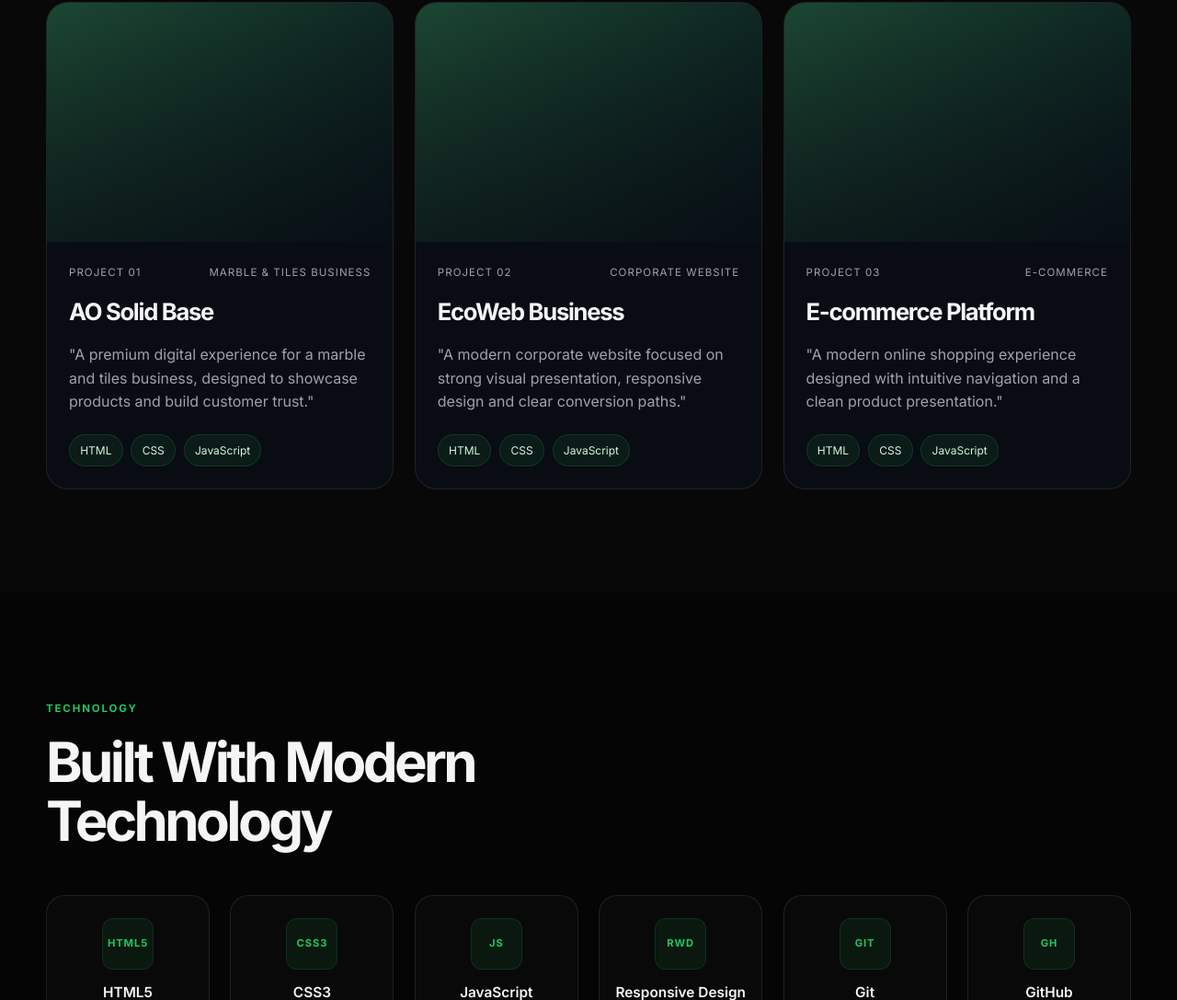
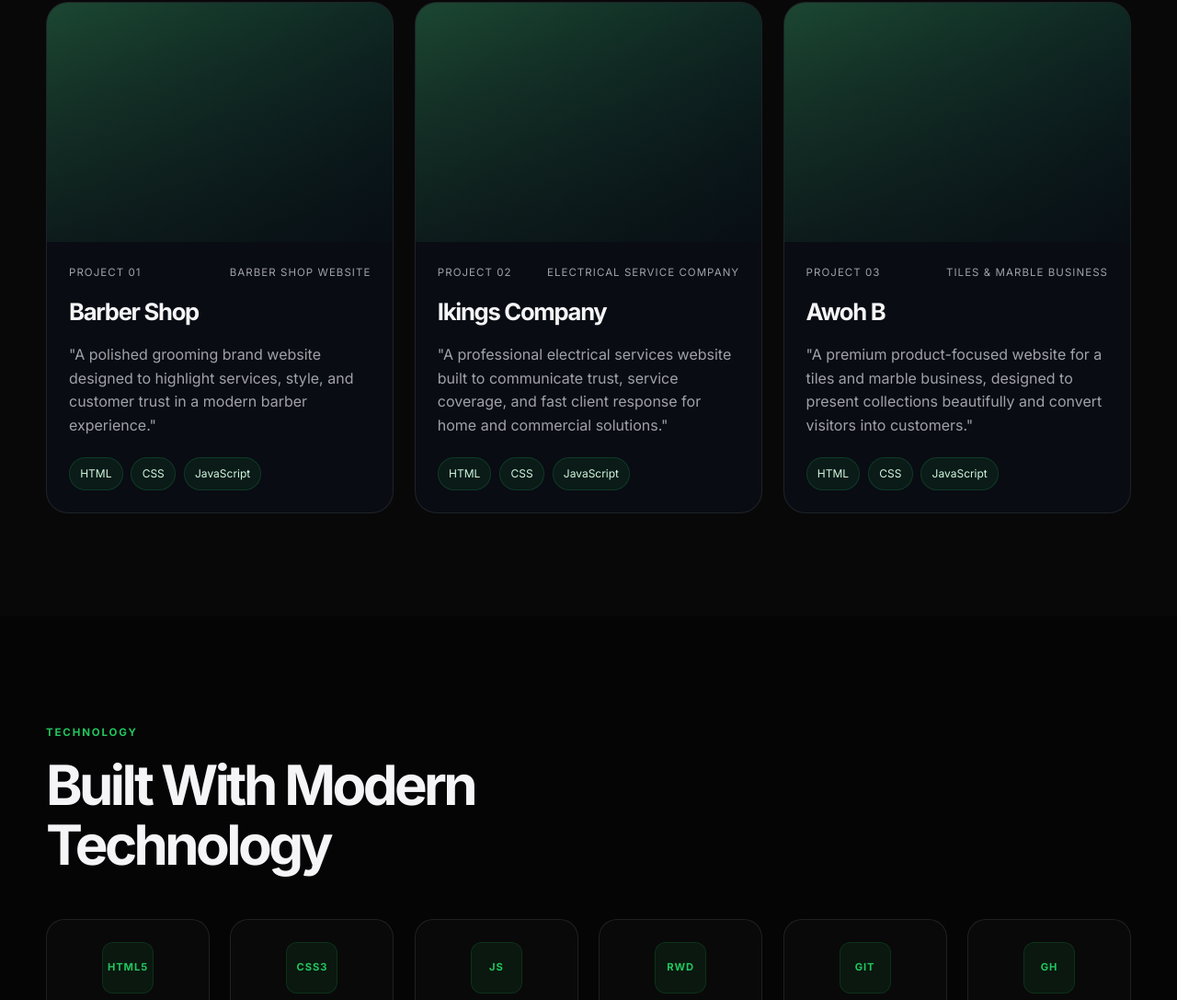
Before and after one commit to onyekachiemmanuel965-hub/PORT-FOLIO, a plain HTML site: page index.html in a window 1280 px wide. Shown: the part 2887-3974 px from the top of the page at 92% size. Drawn offline with Linux system fonts and the light colour scheme.

Commit message:
Update portfolio project links

```diff
--- a/index.html
+++ b/index.html
@@ -227,23 +227,22 @@
           <div class="projects-grid">
             <article class="project-card reveal">
               <div class="project-visual visual-one">
-                <img src="assets/images/project-1.jpg" alt="AO Solid Base project preview" onerror="this.style.display='none'; this.parentElement.classList.add('placeholder');" />
+                <img src="assets/images/project-1.jpg" alt="Barber shop project preview" onerror="this.style.display='none'; this.parentElement.classList.add('placeholder');" />
                 <div class="project-overlay">
                   <div class="project-actions">
-                    <a href="#" class="btn btn-primary">Live Demo</a>
-                    <a href="#" class="btn btn-secondary">View Project</a>
+                    <a href="https://onyekachiemmanuel965-hub.github.io/barber/" target="_blank" rel="noreferrer" class="btn btn-primary">Live Demo</a>
+                    <a href="https://onyekachiemmanuel965-hub.github.io/barber/" target="_blank" rel="noreferrer" class="btn btn-secondary">View Project</a>
                   </div>
                 </div>
               </div>
               <div class="project-content">
                 <div class="project-meta">
                   <span class="project-kicker">PROJECT 01</span>
-                  <span class="project-category">Marble &amp; Tiles Business</span>
+                  <span class="project-category">Barber Shop Website</span>
                 </div>
-                <h3>AO Solid Base</h3>
+                <h3>Barber Shop</h3>
                 <p>
-                  "A premium digital experience for a marble and tiles business, designed to showcase
-                  products and build customer trust."
+                  "A polished grooming brand website designed to highlight services, style, and customer trust in a modern barber experience."
                 </p>
                 <ul class="tech-tags">
                   <li>HTML</li>
@@ -255,22 +254,22 @@
 
             <article class="project-card reveal">
               <div class="project-visual visual-two">
-                <img src="assets/images/project-2.jpg" alt="EcoWeb Business project preview" onerror="this.style.display='none'; this.parentElement.classList.add('placeholder');" />
+                <img src="assets/images/project-2.jpg" alt="Electrical service company project preview" onerror="this.style.display='none'; this.parentElement.classList.add('placeholder');" />
                 <div class="project-overlay">
                   <div class="project-actions">
-                    <a href="#" class="btn btn-primary">Live Demo</a>
-                    <a href="#" class="btn btn-secondary">View Project</a>
+                    <a href="https://onyekachiemmanuel965-hub.github.io/ikcompany/" target="_blank" rel="noreferrer" class="btn btn-primary">Live Demo</a>
+                    <a href="https://onyekachiemmanuel965-hub.github.io/ikcompany/" target="_blank" rel="noreferrer" class="btn btn-secondary">View Project</a>
                   </div>
                 </div>
               </div>
               <div class="project-content">
                 <div class="project-meta">
                   <span class="project-kicker">PROJECT 02</span>
-                  <span class="project-category">Corporate Website</span>
+                  <span class="project-category">Electrical Service Company</span>
                 </div>
-                <h3>EcoWeb Business</h3>
+                <h3>Ikings Company</h3>
                 <p>
-                  "A modern corporate website focused on strong visual presentation, responsive design and clear conversion paths."
+                  "A professional electrical services website built to communicate trust, service coverage, and fast client response for home and commercial solutions."
                 </p>
                 <ul class="tech-tags">
                   <li>HTML</li>
@@ -282,22 +281,22 @@
 
             <article class="project-card reveal">
               <div class="project-visual visual-three">
-                <img src="assets/images/project-3.jpg" alt="E-commerce Platform project preview" onerror="this.style.display='none'; this.parentElement.classList.add('placeholder');" />
+                <img src="assets/images/project-3.jpg" alt="Tiles and marble company project preview" onerror="this.style.display='none'; this.parentElement.classList.add('placeholder');" />
                 <div class="project-overlay">
                   <div class="project-actions">
-                    <a href="#" class="btn btn-primary">Live Demo</a>
-                    <a href="#" class="btn btn-secondary">View Project</a>
+                    <a href="https://onyekachiemmanuel965-hub.github.io/Awoh-B/" target="_blank" rel="noreferrer" class="btn btn-primary">Live Demo</a>
+                    <a href="https://onyekachiemmanuel965-hub.github.io/Awoh-B/" target="_blank" rel="noreferrer" class="btn btn-secondary">View Project</a>
                   </div>
                 </div>
               </div>
               <div class="project-content">
                 <div class="project-meta">
                   <span class="project-kicker">PROJECT 03</span>
-                  <span class="project-category">E-commerce</span>
+                  <span class="project-category">Tiles &amp; Marble Business</span>
                 </div>
-                <h3>E-commerce Platform</h3>
+                <h3>Awoh B</h3>
                 <p>
-                  "A modern online shopping experience designed with intuitive navigation and a clean product presentation."
+                  "A premium product-focused website for a tiles and marble business, designed to present collections beautifully and convert visitors into customers."
                 </p>
                 <ul class="tech-tags">
                   <li>HTML</li>
```
